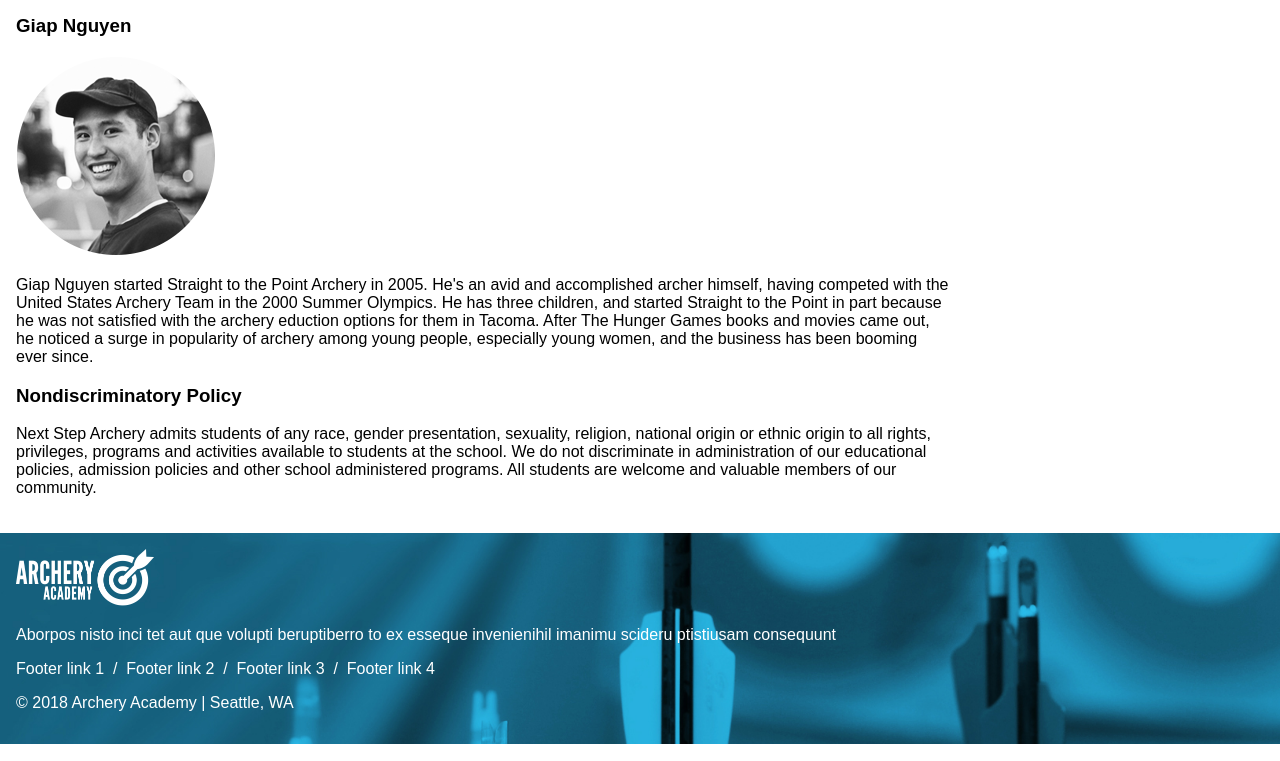
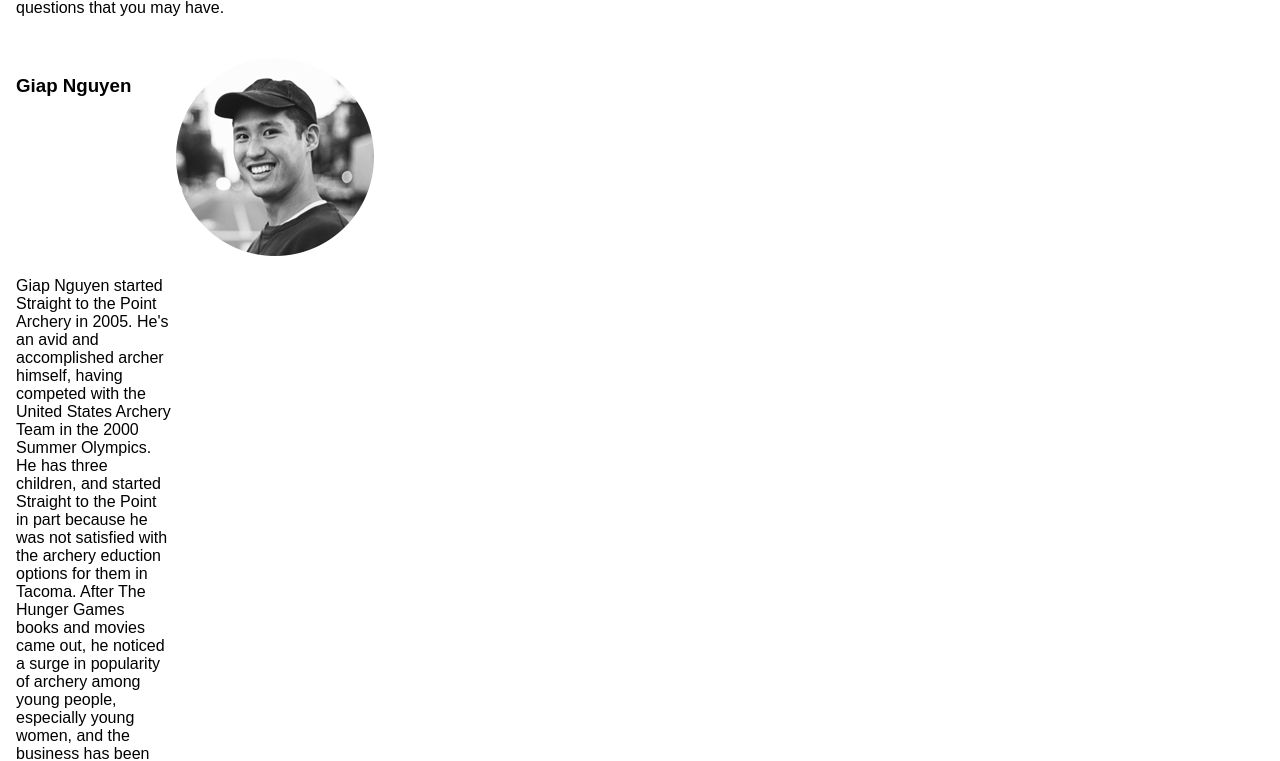
Before and after one commit to Rydavim/archery-academy, a plain HTML site: page index.html in a window 1280 px wide. Shown: the part 748-1509 px from the top of the page. Drawn offline with Linux system fonts and the light colour scheme.

Commit message:
worked on css and layout

```diff
--- a/index.html
+++ b/index.html
@@ -11,7 +11,7 @@
       <img class="grid-item-1" src="images/archeryAcademy-logo-white.png" alt="The Archery Academy Logo">
       <nav class="grid-item-2">
         <ul>
-          <li><i class="fas fa-home"></i><a href="index.html">About</a></li>
+          <li><a href="index.html">About</a></li>
           <li><a href="instructors.html">Instructors</a></li>
           <li><a href="services.html">Services</a></li>
         </ul>
@@ -31,10 +31,10 @@
           <p>Straight to the Point Archery’s staff has decades of experience in the archery industry. We are committed to educating you with any questions that you may have.</p>
         </article>
 
-        <article>
-          <h3>Giap Nguyen</h3>
-          <img src="images/instructor-bio-image4.png" alt="An image of founder Giap Nguyen.">
-          <p>Giap Nguyen started Straight to the Point Archery in 2005. He's an avid and accomplished archer himself, having competed with the United States Archery Team in the 2000 Summer Olympics. He has three children, and  started Straight to the Point in part because he was not satisfied with the archery eduction options for them in Tacoma. After The Hunger Games books and movies came out, he noticed a surge in popularity of archery among young people, especially young women, and the business has been booming ever since.</p>
+        <article class="grid-container">
+          <h3 class="grid-item-1">Giap Nguyen</h3>
+          <img class="grid-item-2" src="images/instructor-bio-image4.png" alt="An image of founder Giap Nguyen.">
+          <p class="grid-item-3">Giap Nguyen started Straight to the Point Archery in 2005. He's an avid and accomplished archer himself, having competed with the United States Archery Team in the 2000 Summer Olympics. He has three children, and  started Straight to the Point in part because he was not satisfied with the archery eduction options for them in Tacoma. After The Hunger Games books and movies came out, he noticed a surge in popularity of archery among young people, especially young women, and the business has been booming ever since.</p>
         </article>
 
         <article>
--- a/styles/stylesheet.css
+++ b/styles/stylesheet.css
@@ -2,11 +2,15 @@
 
 * { box-sizing: border-box; }
 
-a { text-decoration: none; }
+a {
+  text-decoration: none;
+  color: #03a3df; /* light blue */
+}
 
 a:hover {
   cursor: pointer;
   text-decoration: none;
+  color: #1b447f; /* medium blue */
 }
 
 body {
@@ -22,6 +26,8 @@ body > * {
   display: grid;
   gap: 0.25rem;
 }
+
+.flex-container { display: flex; }
 
 figure { margin: 0; }
 
@@ -70,9 +76,17 @@ main.grid-container {
   grid-template-rows: auto auto;
 }
 
+article.grid-container {
+  grid-template-columns: 1fr 5fr;
+  grid-template-rows: auto auto;
+}
+
 aside { margin: 0 auto; }
 
 aside img { width: 100%; }
+
+section > *,
+aside > * { margin-bottom: 2.5rem; }
 
 /* FOOTER */
 
@@ -80,6 +94,12 @@ footer {
   background-image: url('../images/footerImage.jpg');
   background-size: cover;
   color: #ffffff; /* white */
+  padding: 2rem 5rem 2rem 5rem;
+  font-size: 0.75rem;
+}
+
+footer > * {
+  margin: 2.5rem 0 2.5rem 0;
 }
 
 footer img {
```
Also changed, not shown: instructors.html (+1 -1 lines), services.html (+1 -1 lines).
